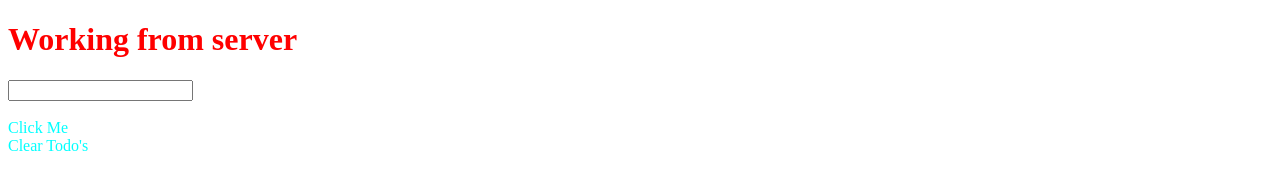
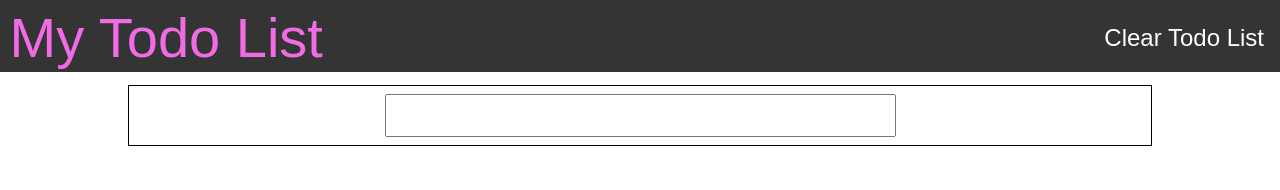
Before and after one commit to XfireBrandon/My-Todo-List, a website: page public/index.html in a window 1280 px wide. Drawn offline with nearby package versions, Linux system fonts and the light colour scheme.

Commit message:
added styling

```diff
--- a/public/index.html
+++ b/public/index.html
@@ -5,14 +5,26 @@
     <meta http-equiv="X-UA-Compatible" content="IE=edge">
     <meta name="viewport" content="width=device-width, initial-scale=1.0">
     <title>Document</title>
+    <script
+    src="https://code.jquery.com/jquery-2.2.4.js"
+    integrity="sha256-iT6Q9iMJYuQiMWNd9lDyBUStIq/8PuOW33aOqmvFpqI="
+    crossorigin="anonymous"></script>
     <link rel="stylesheet" href="./main.css">
 </head>
 <body>
-    <h1>Working from server</h1>
-    <input type="text" id="input"><br><br>
+    <div id="topBar">
+        <div id="logo">My Todo List</div>
+        <div class="btn" id="clearButton">Clear Todo List</div>
+    </div>
 
-    <div class="btn" id="mainBtn">Click Me</div>
-    <div class="btn" id="clearButton">Clear Todo's</div>
+
+
+    <div id="container">
+    <input type="text" id="input">
+    </div>
+
+    <!-- <div class="btn" id="mainBtn">Clear todo</div>   -->
+
 
 
     <script src="./main.js"></script>
--- a/public/main.css
+++ b/public/main.css
@@ -1,7 +1,61 @@
+* {
+    padding: 0;
+    margin: 0;
+    --pink:rgb(241, 108, 228);
+    --black: rgb(52, 52, 52);
+}
+
+#topBar {
+    display: flex;
+    justify-content: space-between;
+    background-color: var(--black);
+    height: 4.5rem;
+}
+
+#container {
+    display: flex;
+    flex-direction: column;
+    justify-content: center;
+    align-items: center;
+    border: .1rem solid black;
+    margin-left: 10%;
+    margin-right: 10%;
+    margin-top: 1%;
+}
+
+#logo {
+    font-family: Arial, Helvetica, sans-serif;
+    font-size: 3.5rem;
+    color: var(--pink);
+    padding-top: .3rem;
+    padding-left: .6rem;
+}
+
 h1 {
     color: red;
 }
 
+input[type=text] {
+    width: 50%;
+    padding: 12px 20px;
+    margin: 8px 0;
+    box-sizing: border-box;
+    text-align: center;
+  }
+
 .btn {
-    color: aqua;
+    font-family: Arial, Helvetica, sans-serif;
+    background-color: var(--black);
+    border: none;
+    color: white;
+    padding-top: 1.5rem;
+    font-size: 1.5rem;
+    padding-right: 1rem;
+    transition: .5s ease;
 }
+
+.btn:hover {
+    cursor: pointer;
+    color: var(--pink);
+
+}
--- a/public/main.js
+++ b/public/main.js
@@ -1,19 +1,43 @@
 const btn = document.querySelector('#mainBtn')
+const cBtn = document.querySelector('#clearButton')
+const container = document.querySelector('#container')
 
-btn.addEventListener('click', async (e) => {
-    const data = await fetch('http://localhost:8000/todo');
-    const json = await data.json()
-    console.log(json)
-})
 
 const input = document.querySelector('#input')
+
+function deleteTodo() {
+    const hideQuote = document.getElementsByClassName('todos')
+    $(hideQuote).empty()
+}
+
+function makeDiv(obj) {
+    const div = document.createElement('h1')
+    div.classList.add('todos')
+    div.setAttribute('id',obj.todo)
+    div.textContent = obj.todo
+
+    let btn3 = document.createElement('button');
+    btn3.innerHTML = 'deleteTodo';
+
+
+    appendDivToContainer(div)
+    appendDivToContainer(btn3)
+
+    btn3.addEventListener('click', async () => {
+        deleteTodo()
+        btn3.remove()
+    })
+}
+
+function appendDivToContainer(htmlNode) {
+    container.appendChild(htmlNode)
+}
 
 input.addEventListener('keypress', async (e) => {
     if (e.key === 'Enter') {
         const todos = {
             "todo": e.target.value
         }
-
         const response = await fetch('http://localhost:8000/todo/post', {
             method: 'POST',
             headers:{
@@ -21,13 +45,13 @@ input.addEventListener('keypress', async (e) => {
             },
             body: JSON.stringify(todos)
         });
-        // let json  = await data.json();
-        // console.log(json)
+        makeDiv(todos)
 
     }
+
 })
 
-const cBtn = document.querySelector('#clearButton')
+
 
 cBtn.addEventListener('click', async (e) => {
     const data = await fetch('http://localhost:8000/todo', {
@@ -36,6 +60,6 @@ cBtn.addEventListener('click', async (e) => {
             'Content-type': 'text/plain'
         }
     });
-    // const json = await data.json()
-    // console.log(json)
+    deleteTodo();
+
 })
```
Also changed, not shown: server.js (+10 -0 lines).
